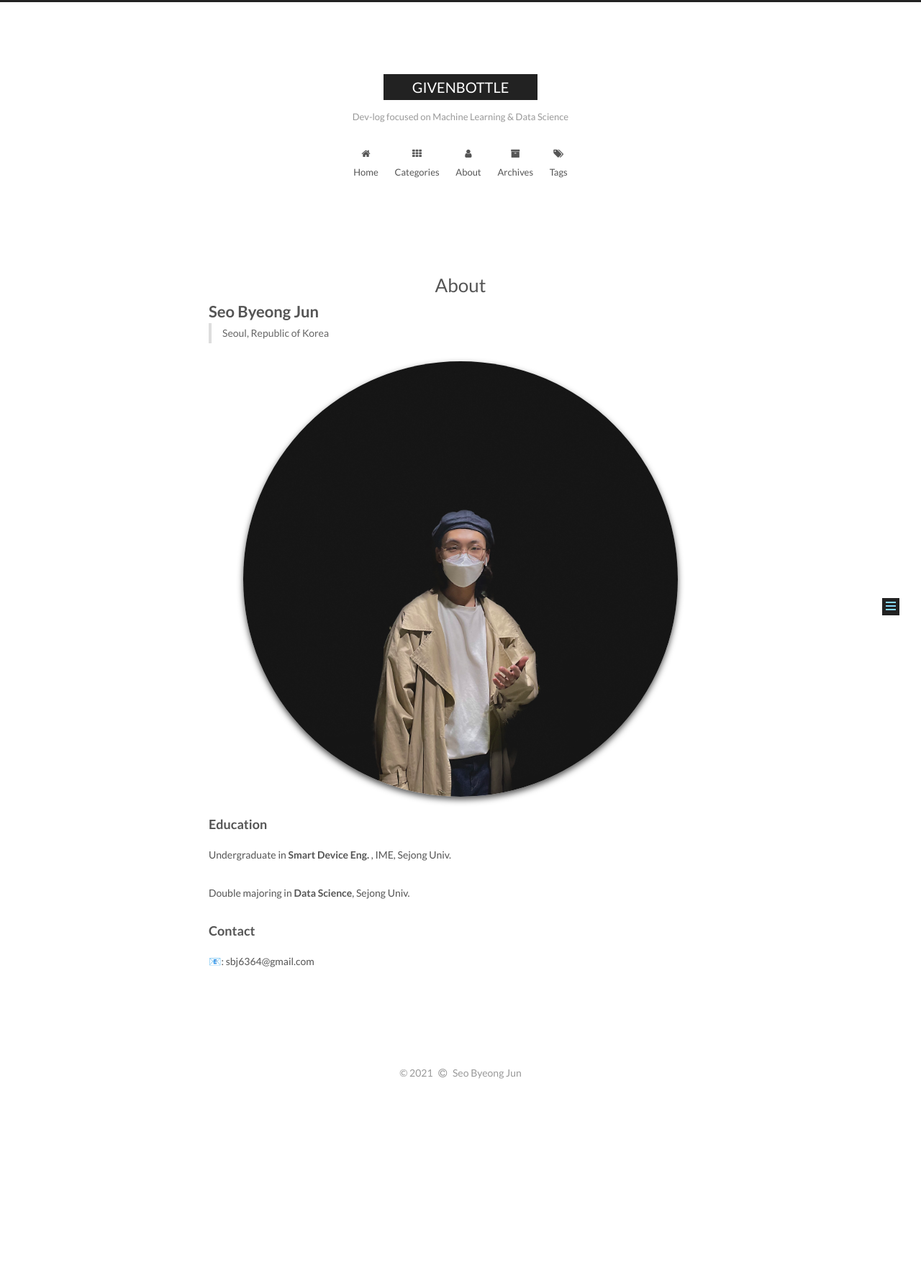
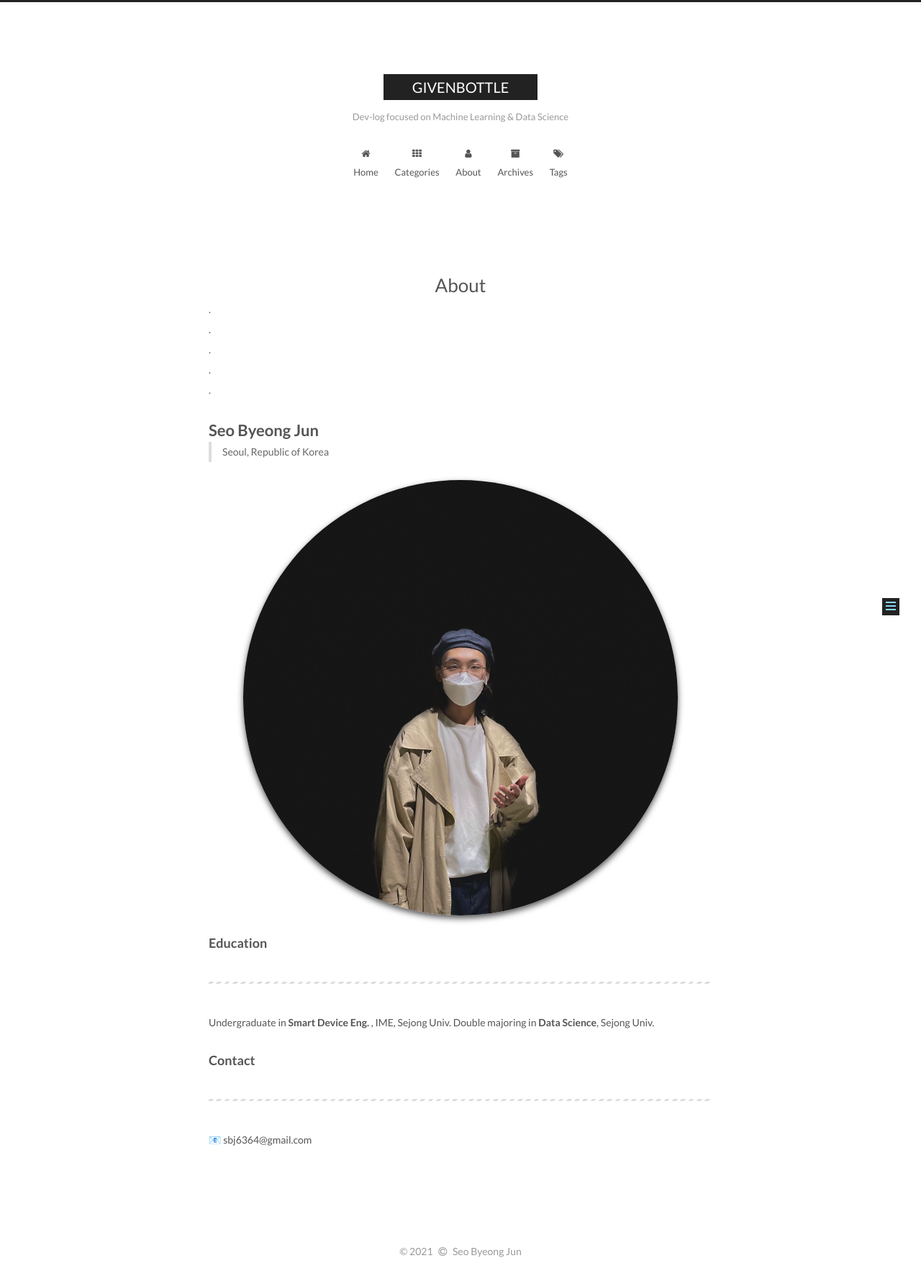
Before and after one commit to sbj6364/sbj6364.github.io, a Jekyll site: the page built from about/index.md, in a window 1280 px wide. Shown: the whole page at 72% size. Built offline with Jekyll 4.4.1, drawn with Linux system fonts in a browser that asks for light colours; comment, search, counter and statistics services are not loaded; before the commit the page ends 1525 px from its top, so only the background shows below that.

```diff
--- a/about/index.md
+++ b/about/index.md
@@ -9,8 +9,11 @@ typora-root-url: ../
 
 
 
-
-
+.
+.
+.
+.
+.
 
 # Seo Byeong Jun
 
@@ -26,12 +29,15 @@ typora-root-url: ../
 
 ### Education
 
+---
+
 Undergraduate in **Smart Device Eng.** , IME, Sejong Univ.
-
 Double majoring in **Data Science**, Sejong Univ.
 
 
 
 ### Contact
 
-📧: sbj6364@gmail.com
+---
+
+📧   sbj6364@gmail.com
```
